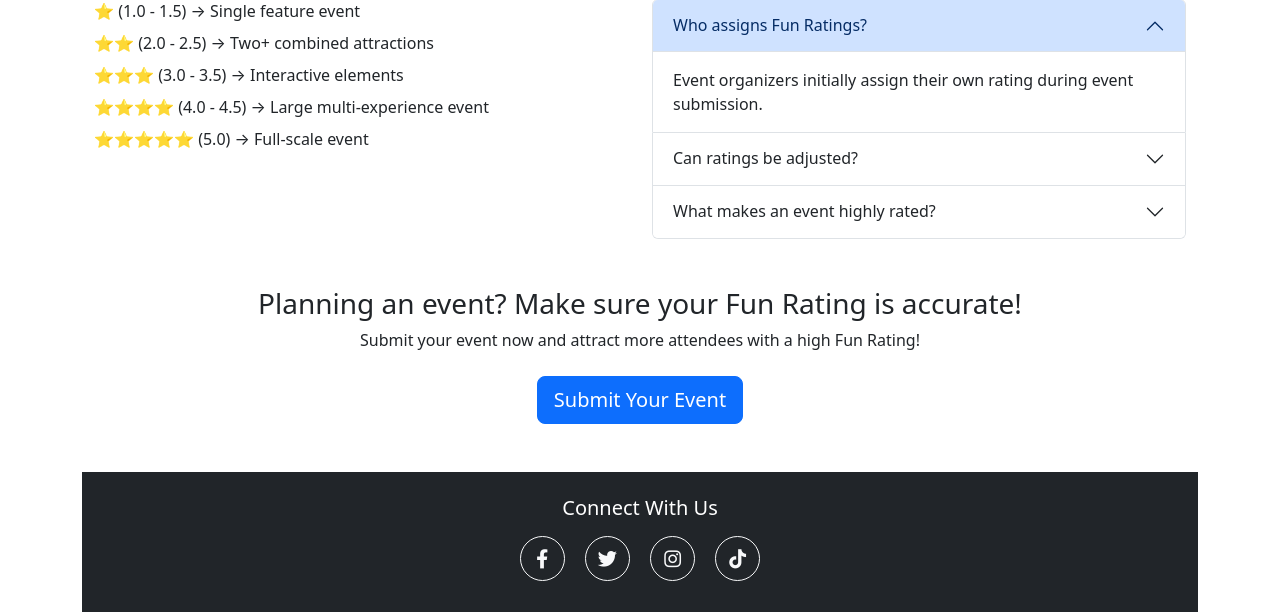
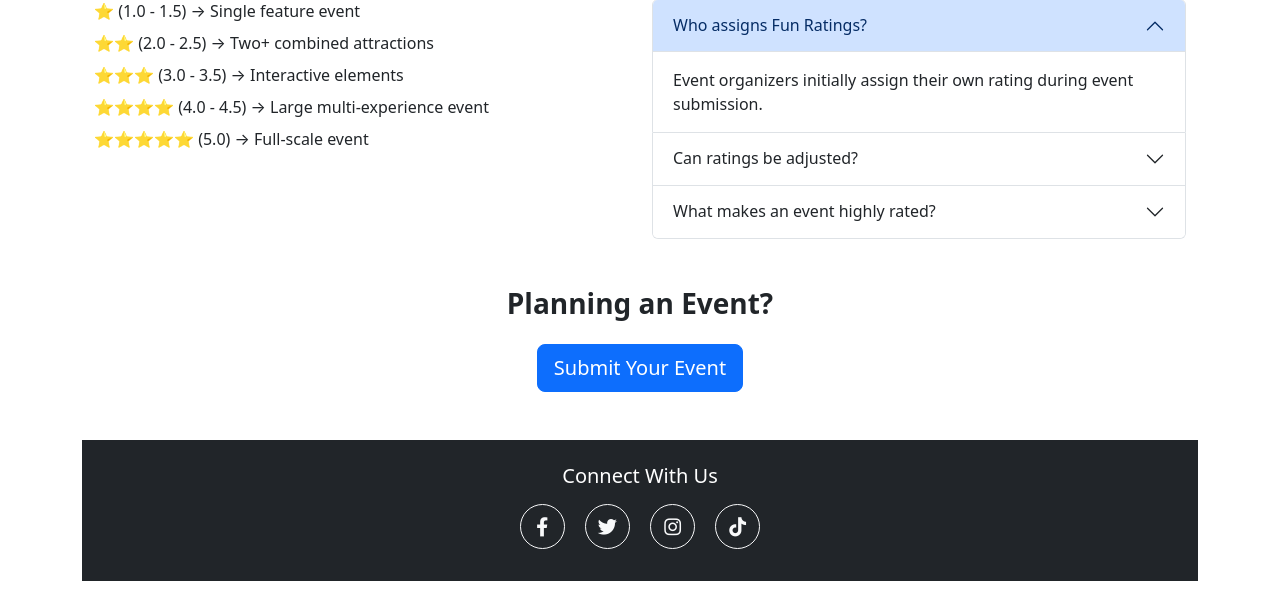
Before and after one commit to AMASPC-Org/funlist, a Flask app: page / in a window 1280 px wide. Shown: the part 2946-3558 px from the top of the page. Run offline with Flask 3, Linux system fonts and the light colour scheme; data that the repository does not hold is empty; some libraries are stand-ins or nearby versions.

Commit message:
Assistant checkpoint: Update event submission CTA section
Assistant generated file changes:
- templates/home.html: Update CTA section for event submission

---

User prompt:

🔹 Fixing the CTA for Event Submission
📌 Issue:
The CTA for submitting an event should be clear, direct, and action-driven without unnecessary messaging.

✅ Final CTA Design
📌 Heading:
📝 "Planning an Event?"

📌 Button Below:
🔵 [Submit Your Event]

🔹 Developer Instructions
✅ 1. Update the CTA to use this exact format:

Bold heading: "Planning an Event?"
Button text: "Submit Your Event"
✅ 2. Ensure proper spacing so the button is visually distinct.
✅ 3. Link the button to the event submission page (/add-event).
🚀 Why This Works
✔️ Short & Direct – No distractions.
✔️ Clear Action – Users instantly know what to do.
✔️ Increases Conversions – Simple, effective CTA structure.

Let me know if any tweaks are needed! 🚀🎯

```diff
--- a/templates/home.html
+++ b/templates/home.html
@@ -247,8 +247,7 @@
     </div>
 
     <div class="text-center mt-4">
-        <h3>Planning an event? Make sure your Fun Rating is accurate!</h3>
-        <p class="mb-4">Submit your event now and attract more attendees with a high Fun Rating!</p>
+        <h3 class="fw-bold mb-4">Planning an Event?</h3>
         <a href="{{ url_for('submit_event') }}" class="btn btn-primary btn-lg">Submit Your Event</a>
     </div>
 </section>
```
